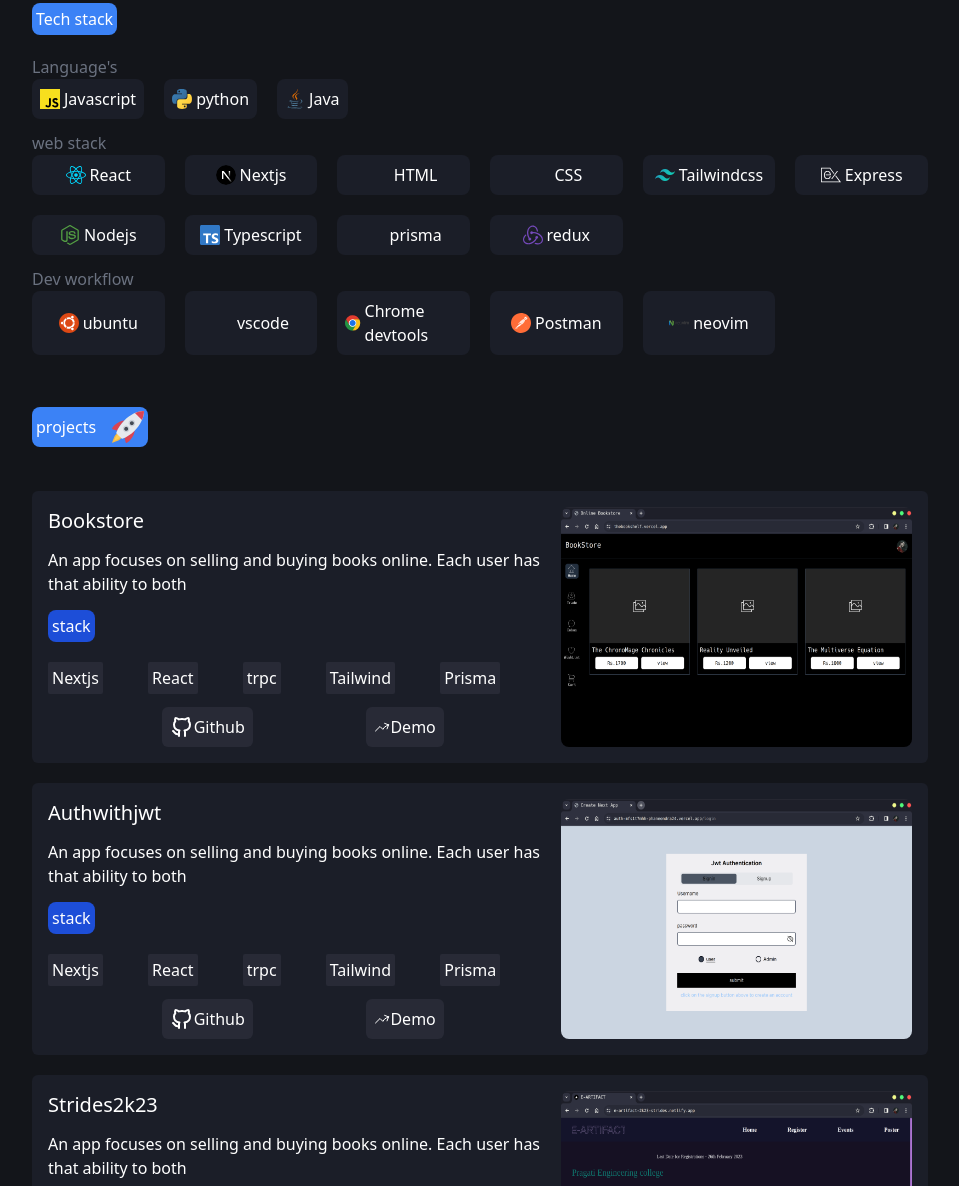
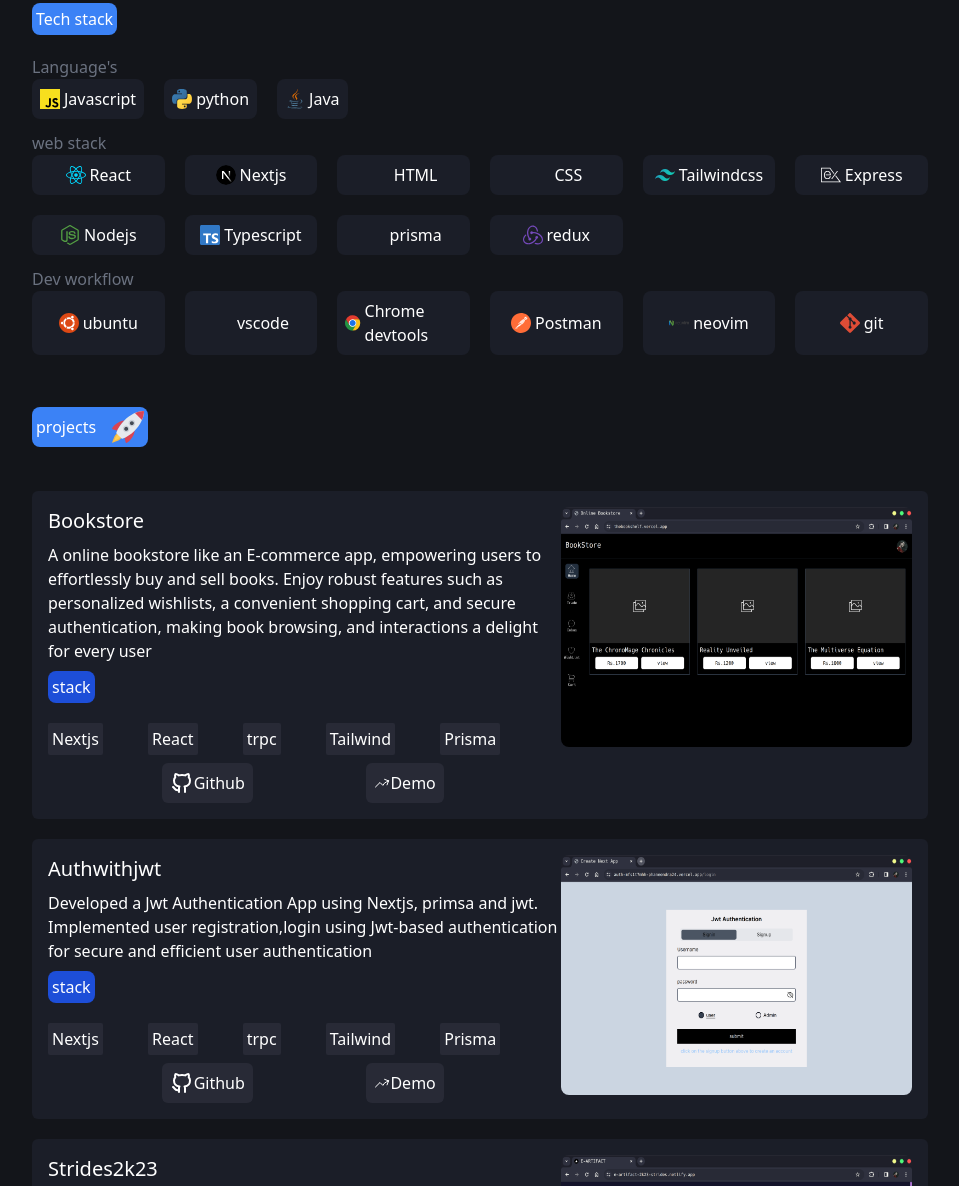
Before and after one commit to phaneendra24/portfolio, an Astro site: page / in a window 1280 px wide. Shown: the part 425-1611 px from the top of the page, without its empty margins (160-1119 px from the left). Built offline with nearby package versions, Linux system fonts and the light colour scheme; Astro itself is replaced by a stand-in of ours; some icons are missing.

Commit message:
final commit for v1

```diff
--- a/src/components/Header.tsx
+++ b/src/components/Header.tsx
@@ -7,24 +7,28 @@ const Header = () => {
         <div className="flex  gap-3  justify-start items-center">
           <a
             href="https://github.com/phaneendra24"
+            target="_blank"
             className="hover:scale-125 flex justify-center items-center h-6 w-6"
           >
             <img src="/github.svg" alt="" />
           </a>
           <a
             href="https://www.linkedin.com/in/phaneendra-pilli-5a2881246/"
+            target="_blank"
             className="hover:scale-125 flex justify-center items-center h-6 w-6"
           >
             <img src="/lnkin.svg" alt="" />
           </a>
           <a
             href="mailto:phaneendrapilli777@gmail.com"
+            target="_blank"
             className="hover:scale-125 flex justify-center items-center h-6 w-6"
           >
             <img src="/mail.svg" alt="" />
           </a>
           <a
             href="https://x.com/phaneendra_24"
+            target="_blank"
             className="hover:scale-125 flex justify-center items-center h-6 w-6"
           >
             <img src="/x.svg" alt="" />
--- a/src/components/projects/Projects.tsx
+++ b/src/components/projects/Projects.tsx
@@ -5,7 +5,8 @@ export default function Projects() {
       picture: "bookstore.png",
 
       description:
-        "An app focuses on selling and buying books online. Each user has that ability to both",
+        "A online bookstore like an E-commerce app, empowering users to effortlessly buy and sell books. Enjoy robust features such as personalized wishlists, a convenient shopping cart, and secure authentication, making book browsing, and interactions a delight for every user",
+
 
       techstack: ["Nextjs", "React", "trpc", "Tailwind", "Prisma"],
 
@@ -19,7 +20,7 @@ export default function Projects() {
       picture: "auth.png",
 
       description:
-        "An app focuses on selling and buying books online. Each user has that ability to both",
+        "Developed a Jwt Authentication App using Nextjs, primsa and jwt. Implemented user registration,login using Jwt-based authentication for secure and efficient user authentication",
 
       techstack: ["Nextjs", "React", "trpc", "Tailwind", "Prisma"],
 
@@ -33,7 +34,7 @@ export default function Projects() {
       picture: "strides.png",
 
       description:
-        "An app focuses on selling and buying books online. Each user has that ability to both",
+        "Developed a registration website for the E-Artifact Fest conducted in our college, showcasing activities, event details, and providing a interactive website for the participants",
 
       techstack: ["Nextjs", "React", "trpc", "Tailwind", "Prisma"],
 
--- a/src/pages/index.astro
+++ b/src/pages/index.astro
@@ -89,6 +89,10 @@ const dev = [
     name: "neovim",
     icon: "logos:neovim",
   },
+  {
+  name :"git",
+  icon :"logos:git-icon"
+  }
 ];
 ---
 
```
